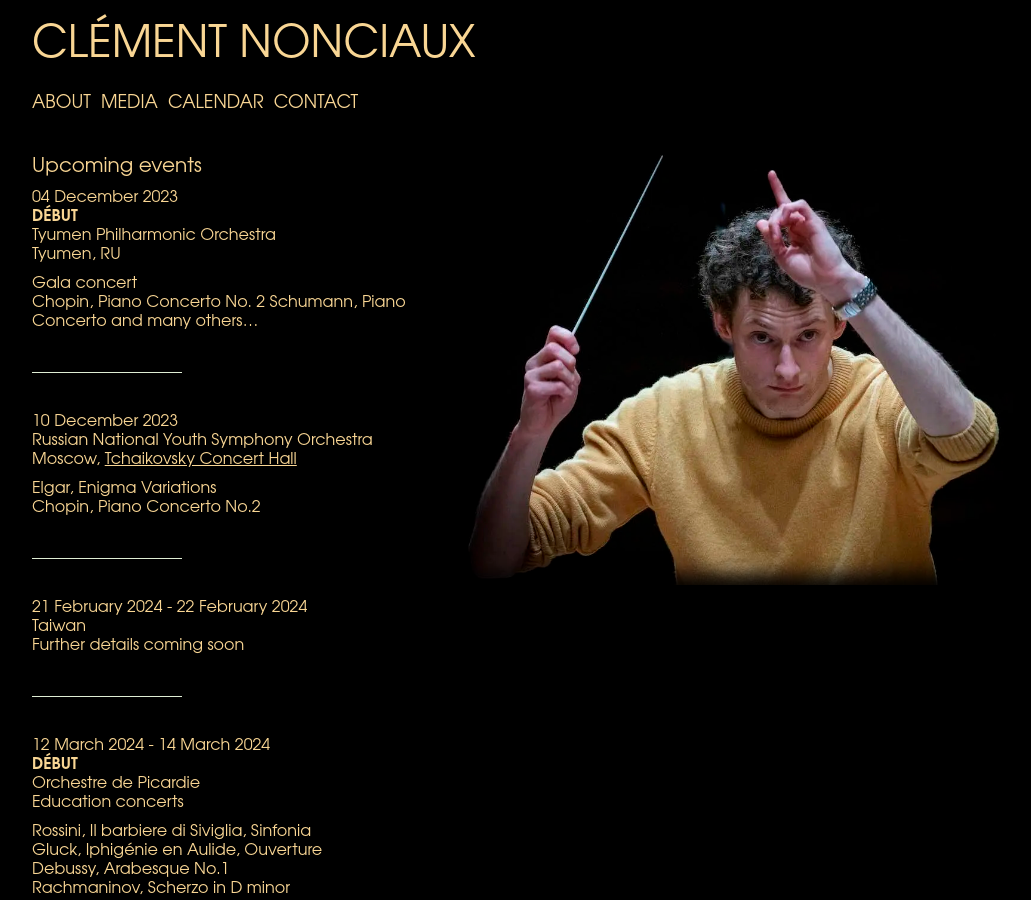
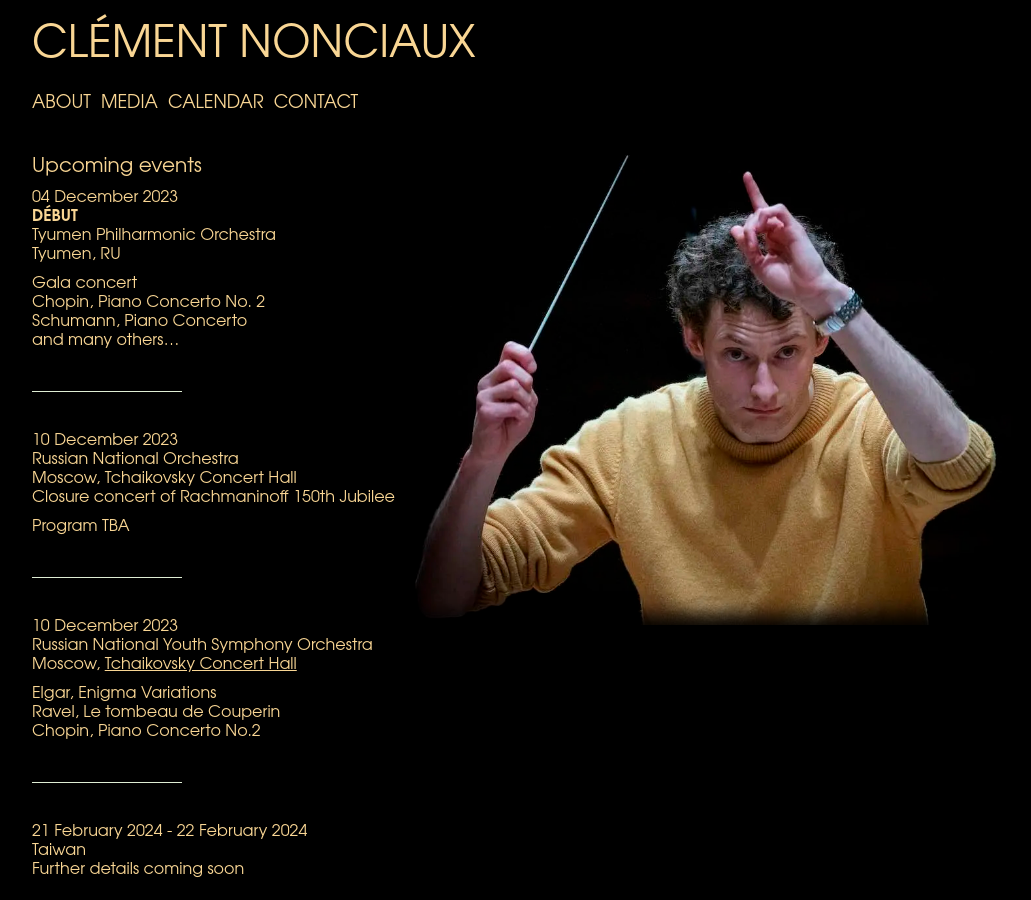
Before and after one commit to martincadoux/clementnonciaux.com, a Jekyll site: the page built from _pages/calendar.html, in a window 1280 px wide and 900 px high. Shown: the whole window, without its empty margins (108-1139 px from the left). Built offline with Jekyll 4.4.1, drawn with Linux system fonts in a browser that asks for light colours; some of the changed text lies outside the part shown.

Commit message:
Update events.yml

```diff
--- a/_data/events.yml
+++ b/_data/events.yml
@@ -6,6 +6,13 @@
   program: |-
     A. Adam, Le postillon de Lonjumeau
     Stage Director: Evgeny Pisarev
+
+- date: [2024-06-19, 2024-06-20]
+  location: |-
+    Novaya Opera Theatre
+    Moscow
+  program: |-
+    Bizet, Carmen
 
 - date: [2024-05-31]
   location: |-
@@ -49,10 +56,19 @@
 
 - date: [2023-12-10]
   location: |-
+    Russian National Orchestra
+    Moscow, Tchaikovsky Concert Hall
+    Closure concert of Rachmaninoff 150th Jubilee
+  program: |-
+    Program TBA
+
+- date: [2023-12-10]
+  location: |-
     Russian National Youth Symphony Orchestra
     Moscow, [Tchaikovsky Concert Hall](https://meloman.ru/hall/koncertnyj-zal-chajkovskogo/)
   program: |-
     Elgar, Enigma Variations
+    Ravel, Le tombeau de Couperin
     Chopin, Piano Concerto No.2
 
 - date: [2023-12-04]
```
